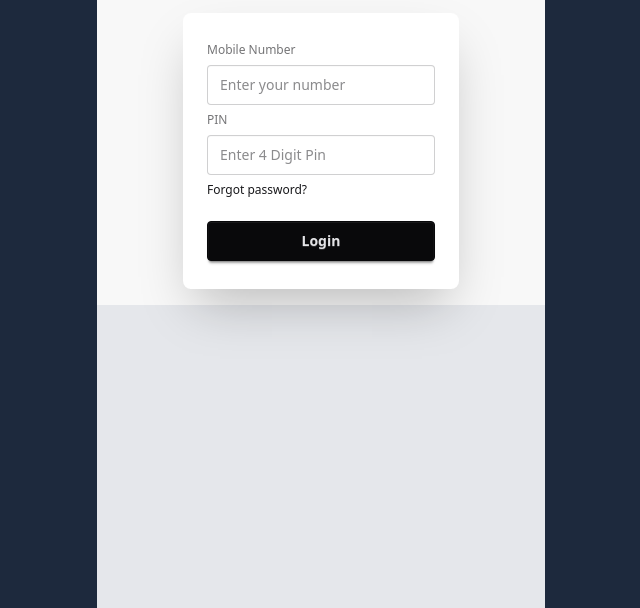
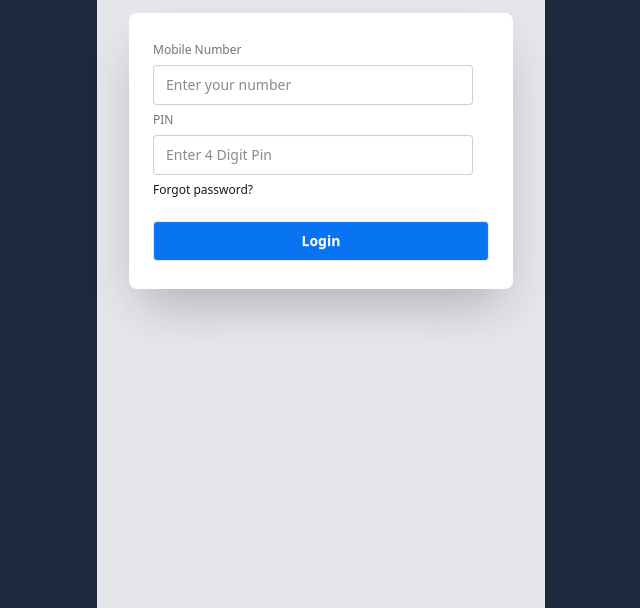
Before and after one commit to saim-alam1/payoo-mobile-app, a plain HTML site: page index.html in a window 1280 px wide. Shown: the part 192-800 px from the top of the page, without its empty margins (319-959 px from the left). Drawn offline with nearby package versions, Linux system fonts and the light colour scheme.

Commit message:
Customized the form and added event listener

```diff
--- a/index.html
+++ b/index.html
@@ -5,6 +5,7 @@
   <meta charset="UTF-8">
   <meta name="viewport" content="width=device-width, initial-scale=1.0">
   <title>Payo Mobile Banking - Website</title>
+  <link rel="shortcut icon" href="payoo.png" type="image/x-icon">
 
   <!-- Tailwind and daisyUi CDN -->
   <link href="https://cdn.jsdelivr.net/npm/daisyui@5.0.0-beta.8/daisyui.css" rel="stylesheet" type="text/css" />
@@ -25,25 +26,27 @@
 
     <!-- Login Form -->
 
-    <div class="hero bg-base-200">
+    <div class="">
       <div class="hero-content flex-col lg:flex-row-reverse">
         <div class="card bg-base-100 w-full max-w-sm shrink-0 shadow-2xl">
-          <div class="card-body">
+          <form class="card-body">
             <fieldset class="fieldset">
               <label class="fieldset-label">Mobile Number</label>
-              <input type="number" class="input" placeholder="Enter your number" />
+              <input type="number" class="input" placeholder="Enter your number" required />
               <label class="fieldset-label">PIN</label>
-              <input type="text" class="input" placeholder="Enter 4 Digit Pin" />
+              <input type="text" class="input" placeholder="Enter 4 Digit Pin" required />
               <div><a class="link link-hover">Forgot password?</a></div>
-              <button class="btn btn-neutral mt-4">Login</button>
+              <button id="login-btn" class="btn bg-[#0874F2] text-white font-bold  mt-4">Login</button>
             </fieldset>
-          </div>
+          </form>
         </div>
       </div>
     </div>
 
   </section>
 
+
+  <script src="scripts/login.js"></script>
 </body>
 
 </html>
--- /dev/null
+++ b/scripts/login.js
@@ -0,0 +1,6 @@
+// console.log('The Batman');
+
+document.getElementById('login-btn')
+  .addEventListener('click', function () {
+    console.log('Btn clicked');
+  })
```
